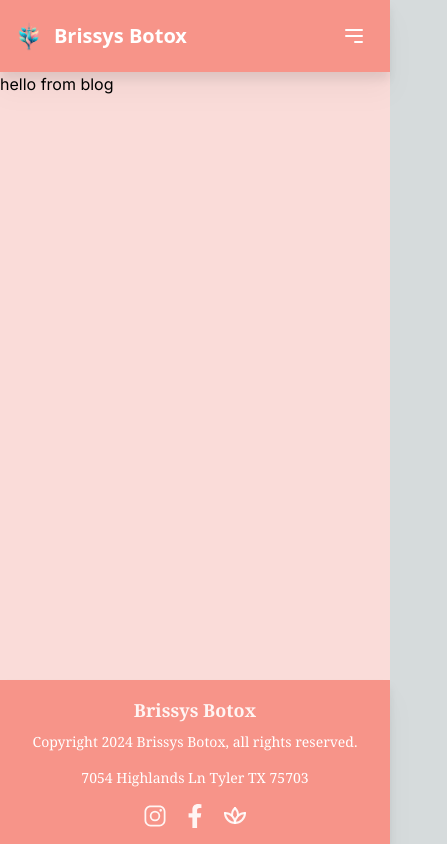
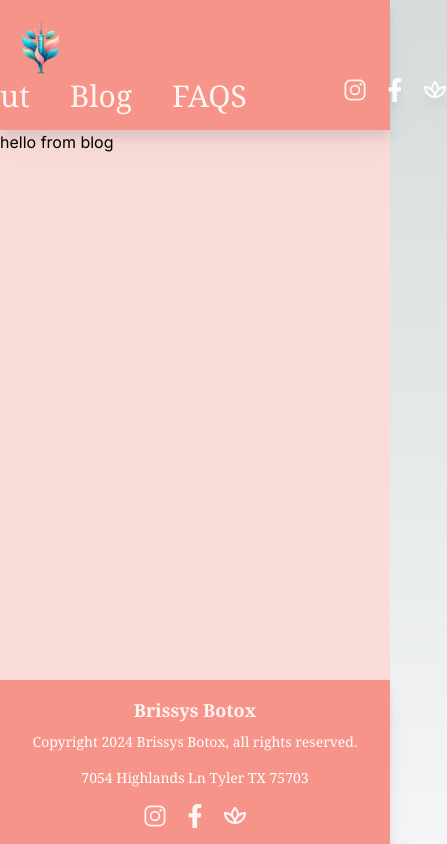
Before and after one commit to PeculiarYeti679/Brissys_Botox, a Next.js app: page /blog in a window 390 px wide. Shown: the top 844 px of the page, 447 px wide, since content can reach past the window. Built offline with nearby package versions, Linux system fonts and the light colour scheme.

Commit message:
removed responsive changes as the menu button did not work

```diff
--- a/app/components/Navbar.tsx
+++ b/app/components/Navbar.tsx
@@ -6,32 +6,64 @@ import Image from "next/image";
 
 export default function Navbar() {
   return (
-    <nav className="bg-coral sticky top-0 drop-shadow-xl z-10">
-  <div className="max-w-screen-xl mx-auto flex justify-between items-center p-4">
-    <a href="/" className="flex items-center">
-      <img src="/Brissy_Logo-removebg-preview.png" className="h-8" alt="Brissys Botox Logo" />
-      <span className="self-center text-xl font-bold text-white ml-3">Brissys Botox</span>
-    </a>
-    <div className="hidden md:flex md:items-center">
-      <a href="/about" className="text-white px-3 py-2 rounded-md text-sm font-medium hover:text-rosequartz">About</a>
-      <a href="/blog" className="text-white px-3 py-2 rounded-md text-sm font-medium hover:text-rosequartz">Blog</a>
-      <a href="/faqs" className="text-white px-3 py-2 rounded-md text-sm font-medium hover:text-rosequartz">FAQs</a>
-      <a href="https://www.instagram.com" target="_blank" rel="noopener noreferrer" className="px-3 py-2 text-white hover:text-rosequartz">
-        <IoLogoInstagram className="text-2xl"/>
-      </a>
-      <a href="https://www.facebook.com" target="_blank" rel="noopener noreferrer" className="px-3 py-2 text-white hover:text-rosequartz">
-        <FaFacebookF className="text-2xl"/>
-      </a>
-      <a href="https://luxemedspatyler.com" target="_blank" rel="noopener noreferrer" className="px-3 py-2 text-white hover:text-rosequartz">
-        <TbPlant2 className="text-2xl"/>
-      </a>
-    </div>
-    <button data-collapse-toggle="navbar-default" type="button" className="inline-flex items-center p-2 text-white rounded-lg md:hidden hover:text-rosequartz">
-      <span className="sr-only">Open main menu</span>
-      <svg className="w-6 h-6" fill="none" stroke="currentColor" viewBox="0 0 24 24" xmlns="http://www.w3.org/2000/svg"><path stroke-linecap="round" stroke-linejoin="round" stroke-width="2" d="M4 6h16M4 12h16m-7 6h7"></path></svg>
-    </button>
-  </div>
-</nav>
+    <nav className="bg-coral p-4 sticky top-0 drop-shadow-xl z-10">
+      <div className="sm:px-0md:px-2 prose prose-xl mx-auto flex justify-between flex-col sm:flex-row ">
+        <h1>
+          <Link
+            href="/"
+            className="text-white/90 no-underline hover:rosequartz"
+          >
+             <Image
+      src="/Brissy_Logo-removebg-preview.png"
+      width={50}
+      height={50}
+      alt="Picture of the author"
+    />
+          </Link>
+        </h1>
+        <div className="flex flex-row justify-center sm:justify-evenly align-middle gap-4 text-white text-2xl lg:text-3xl">
+          <div className="flex flex-row justify-center text-3xl sm:justify-evenly align-middle gap-10 pr-20">
+            <Link
+              className="text-white/90  font-serif hover:rosequartz"
+              href="/about"
+            >
+              About
+            </Link>
+            <Link
+              className="text-white/90  font-serif hover:rosequartz"
+              href="/blog"
+            >
+              Blog
+            </Link>
 
+            <Link
+              className="text-white/90  font-serif hover:rosequartz"
+              href="/faqs"
+            >
+              FAQS
+            </Link>
+          </div>
+
+          <Link target="_blank" rel="noopener noreferrer"
+            className="text-white/90 hover:text-rosequartz"
+            href="https://www.instagram.com"
+          >
+            <IoLogoInstagram />
+          </Link>
+          <Link target="_blank" rel="noopener noreferrer"
+            className="text-white/90 hover:rosequartz"
+            href="https://www.facebook.com"
+          >
+            <FaFacebookF />
+          </Link>
+          <Link target="_blank" rel="noopener noreferrer"
+            className="text-white/90 hover:rosequartz"
+            href="https://luxemedspatyler.com"
+          >
+            <TbPlant2 />
+          </Link>
+        </div>
+      </div>
+    </nav>
   );
 }
```
